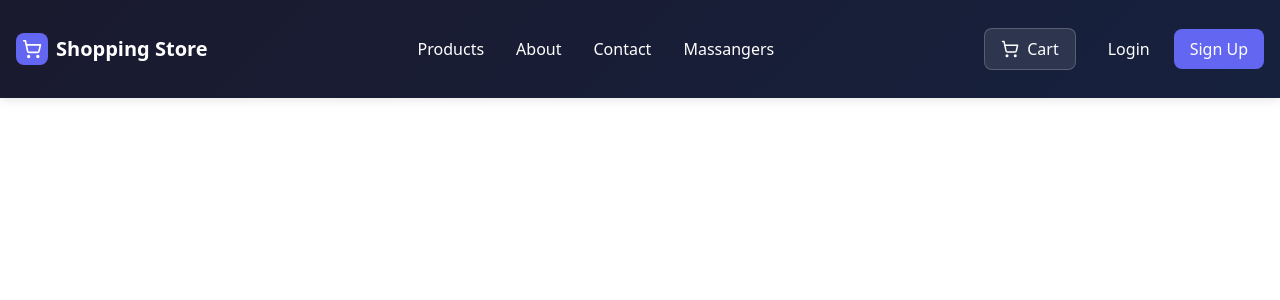
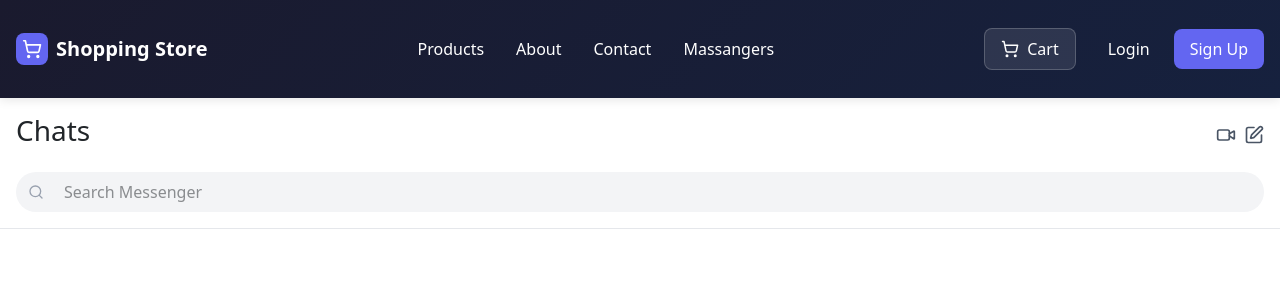
Before and after one commit to Wrong1234/Ecomerce_website, a React (Vite) app in the folder fronted/: page /home in a window 1280 px wide. Shown: the top 300 px of the page. Built offline with nearby package versions, Linux system fonts and the light colour scheme.

Commit message:
just check

```diff
--- a/fronted/eslint.config.js
+++ b/fronted/eslint.config.js
@@ -2,18 +2,16 @@ import js from '@eslint/js'
 import globals from 'globals'
 import reactHooks from 'eslint-plugin-react-hooks'
 import reactRefresh from 'eslint-plugin-react-refresh'
-import { defineConfig, globalIgnores } from 'eslint/config'
-import "tailwindcss";
 
-export default defineConfig([
-  globalIgnores(['dist']),
+export default [
+  // Ignore patterns
+  {
+    ignores: ['dist']
+  },
+
+  // Main configuration
   {
     files: ['**/*.{js,jsx}'],
-    extends: [
-      js.configs.recommended,
-      reactHooks.configs['recommended-latest'],
-      reactRefresh.configs.vite,
-    ],
     languageOptions: {
       ecmaVersion: 2020,
       globals: globals.browser,
@@ -23,8 +21,18 @@ export default defineConfig([
         sourceType: 'module',
       },
     },
+    plugins: {
+      'react-hooks': reactHooks,
+      'react-refresh': reactRefresh,
+    },
     rules: {
+      ...js.configs.recommended.rules,
+      ...reactHooks.configs.recommended.rules,
+      'react-refresh/only-export-components': [
+        'warn',
+        { allowConstantExport: true },
+      ],
       'no-unused-vars': ['error', { varsIgnorePattern: '^[A-Z_]' }],
     },
   },
-])
+]
--- a/fronted/src/App.jsx
+++ b/fronted/src/App.jsx
@@ -12,6 +12,7 @@ import ChatInterface from "./Components/Message";
 import UserManagement from "./Components/UserManagement";
 import Checking from "./Components/Checking";
 import VoiceMessage from "./Components/VoiceMessage";
+import Home from "./Components/Home";
 
 
 function App() {
@@ -34,6 +35,7 @@ function App() {
             <Route path="/users" element={<UserManagement />} />
             <Route path="/checking" element={<Checking />} />
             <Route path="/voice-message" element={ <VoiceMessage />} />
+            <Route path="/home" element={ <Home />} />
          </Routes>
       </div>
 
--- a/fronted/src/Components/Home.jsx
+++ b/fronted/src/Components/Home.jsx
@@ -1,8 +1,32 @@
+import { Phone, Video, Info, Camera, ImageIcon, Mic, Send, Search, Edit, VideoIcon, Paperclip } from "lucide-react"
+
 const Home = () => {
+
   return (
-    <div>
-      <h1>Welcome to My E-commerce Site</h1>
-    </div>
+    <div className="p-3 md:p-4 border-b border-gray-200">
+          <div className="flex items-center justify-between mb-3 md:mb-4">
+            <h3 className="text-sm md:text-xl font-semibold">Chats</h3>
+            <div className="flex gap-2 md:gap-2">
+              <button className="p-1.5 md:p-2 hover:bg-gray-100 rounded-full transition-colors">
+                <VideoIcon className="w-4 h-4 md:w-5 md:h-5 text-gray-600" />
+              </button>
+              <button className="p-1.5 md:p-2 hover:bg-gray-100 rounded-full transition-colors">
+                <Edit className="w-4 h-4 md:w-5 md:h-5 text-gray-600" />
+              </button>
+            </div>
+          </div>
+
+          {/* Search Bar */}
+          <div className="relative">
+           <Search className="absolute left-3 top-1/2 -translate-y-1/2 w-3.5 h-3.5 md:w-4 md:h-4 text-gray-400" />
+           <input
+            type="text"
+             placeholder="Search Messenger"
+             className="w-full py-2 px-5 md:py-2 pl-9 md:pl-10 pr-3 bg-gray-100 rounded-full text-xs md:text-sm focus:outline-none focus:ring-2 focus:ring-blue-500"
+           />
+        </div>
+
+        </div>
   );
 };
 
--- a/fronted/src/index.css
+++ b/fronted/src/index.css
@@ -1 +1,96 @@
+/* @import "tailwindcss/preflight";
+@import "tailwindcss/utilities"; */
+
 @import "tailwindcss";
+
+@custom-variant dark (&:is(.dark *));
+
+:root {
+  --font-sans: ui-sans-serif, system-ui, sans-serif, "Apple Color Emoji", "Segoe UI Emoji", "Segoe UI Symbol",
+    "Noto Color Emoji";
+  --font-serif: ui-serif, Georgia, Cambria, "Times New Roman", Times, serif;
+  --font-mono: ui-monospace, SFMono-Regular, "SF Mono", Consolas, "Liberation Mono", Menlo, monospace;
+
+  /* Premium Color Palette */
+  --background: oklch(1 0 0);
+  --foreground: oklch(0.145 0 0);
+  --card: oklch(1 0 0);
+  --card-foreground: oklch(0.145 0 0);
+  --popover: oklch(1 0 0);
+  --popover-foreground: oklch(0.145 0 0);
+  --primary: oklch(0.205 0 0);
+  --primary-foreground: oklch(0.985 0 0);
+  --secondary: oklch(0.97 0 0);
+  --secondary-foreground: oklch(0.205 0 0);
+  --muted: oklch(0.97 0 0);
+  --muted-foreground: oklch(0.556 0 0);
+  --accent: oklch(0.97 0 0);
+  --accent-foreground: oklch(0.205 0 0);
+  --destructive: oklch(0.577 0.245 27.325);
+  --destructive-foreground: oklch(0.577 0.245 27.325);
+  --border: oklch(0.922 0 0);
+  --input: oklch(0.922 0 0);
+  --ring: oklch(0.708 0 0);
+  --chart-1: oklch(0.646 0.222 41.116);
+  --chart-2: oklch(0.6 0.118 184.704);
+  --chart-3: oklch(0.398 0.07 227.392);
+  --chart-4: oklch(0.828 0.189 84.429);
+  --chart-5: oklch(0.769 0.188 70.08);
+  --radius: 0.625rem;
+  --sidebar: oklch(0.985 0 0);
+  --sidebar-foreground: oklch(0.145 0 0);
+  --sidebar-primary: oklch(0.205 0 0);
+  --sidebar-primary-foreground: oklch(0.985 0 0);
+  --sidebar-accent: oklch(0.97 0 0);
+  --sidebar-accent-foreground: oklch(0.205 0 0);
+  --sidebar-border: oklch(0.922 0 0);
+  --sidebar-ring: oklch(0.708 0 0);
+}
+
+@theme inline {
+  --color-background: var(--background);
+  --color-foreground: var(--foreground);
+  --color-card: var(--card);
+  --color-card-foreground: var(--card-foreground);
+  --color-popover: var(--popover);
+  --color-popover-foreground: var(--popover-foreground);
+  --color-primary: var(--primary);
+  --color-primary-foreground: var(--primary-foreground);
+  --color-secondary: var(--secondary);
+  --color-secondary-foreground: var(--secondary-foreground);
+  --color-muted: var(--muted);
+  --color-muted-foreground: var(--muted-foreground);
+  --color-accent: var(--accent);
+  --color-accent-foreground: var(--accent-foreground);
+  --color-destructive: var(--destructive);
+  --color-destructive-foreground: var(--destructive-foreground);
+  --color-border: var(--border);
+  --color-input: var(--input);
+  --color-ring: var(--ring);
+  --color-chart-1: var(--chart-1);
+  --color-chart-2: var(--chart-2);
+  --color-chart-3: var(--chart-3);
+  --color-chart-4: var(--chart-4);
+  --color-chart-5: var(--chart-5);
+  --radius-sm: calc(var(--radius) - 4px);
+  --radius-md: calc(var(--radius) - 2px);
+  --radius-lg: var(--radius);
+  --radius-xl: calc(var(--radius) + 4px);
+  --color-sidebar: var(--sidebar);
+  --color-sidebar-foreground: var(--sidebar-foreground);
+  --color-sidebar-primary: var(--sidebar-primary);
+  --color-sidebar-primary-foreground: var(--sidebar-primary-foreground);
+  --color-sidebar-accent: var(--sidebar-accent);
+  --color-sidebar-accent-foreground: var(--sidebar-accent-foreground);
+  --color-sidebar-border: var(--sidebar-border);
+  --color-sidebar-ring: var(--sidebar-ring);
+}
+
+@layer base {
+  * {
+    @apply border-border outline-ring/50;
+  }
+  body {
+    @apply bg-background text-foreground;
+  }
+}
--- /dev/null
+++ b/fronted/tailwind.config.js
@@ -0,0 +1,11 @@
+/** @type {import('tailwindcss').Config} */
+export default {
+  content: [
+    './index.html',
+    './src/**/*.{js,jsx,ts,tsx}',
+  ],
+  theme: {
+    extend: {},
+  },
+  plugins: [],
+};
--- a/fronted/vite.config.js
+++ b/fronted/vite.config.js
@@ -1,28 +1,10 @@
-// import { defineConfig } from 'vite'
-// import react from '@vitejs/plugin-react'
-
-// // https://vite.dev/config/
-// export default defineConfig({
-//   plugins: [react()],
-// })
-
 import { defineConfig } from 'vite'
-import react from '@vitejs/plugin-react';
-import tailwindcss from '@tailwindcss/vite';
+import react from '@vitejs/plugin-react'
+import tailwindcss from '@tailwindcss/vite'
 
 export default defineConfig({
-  plugins: [react(),tailwindcss()],
-  server: {
-    proxy: {
-      '/api': {
-        target: 'http://localhost:8000',
-        changeOrigin: true,
-        secure: false,
-        headers: {
-          'Accept': 'application/json',
-          'Content-Type': 'application/json',
-        }
-      }
-    }
-  }
+  plugins: [
+    react(),
+    tailwindcss()
+  ],
 })
```
